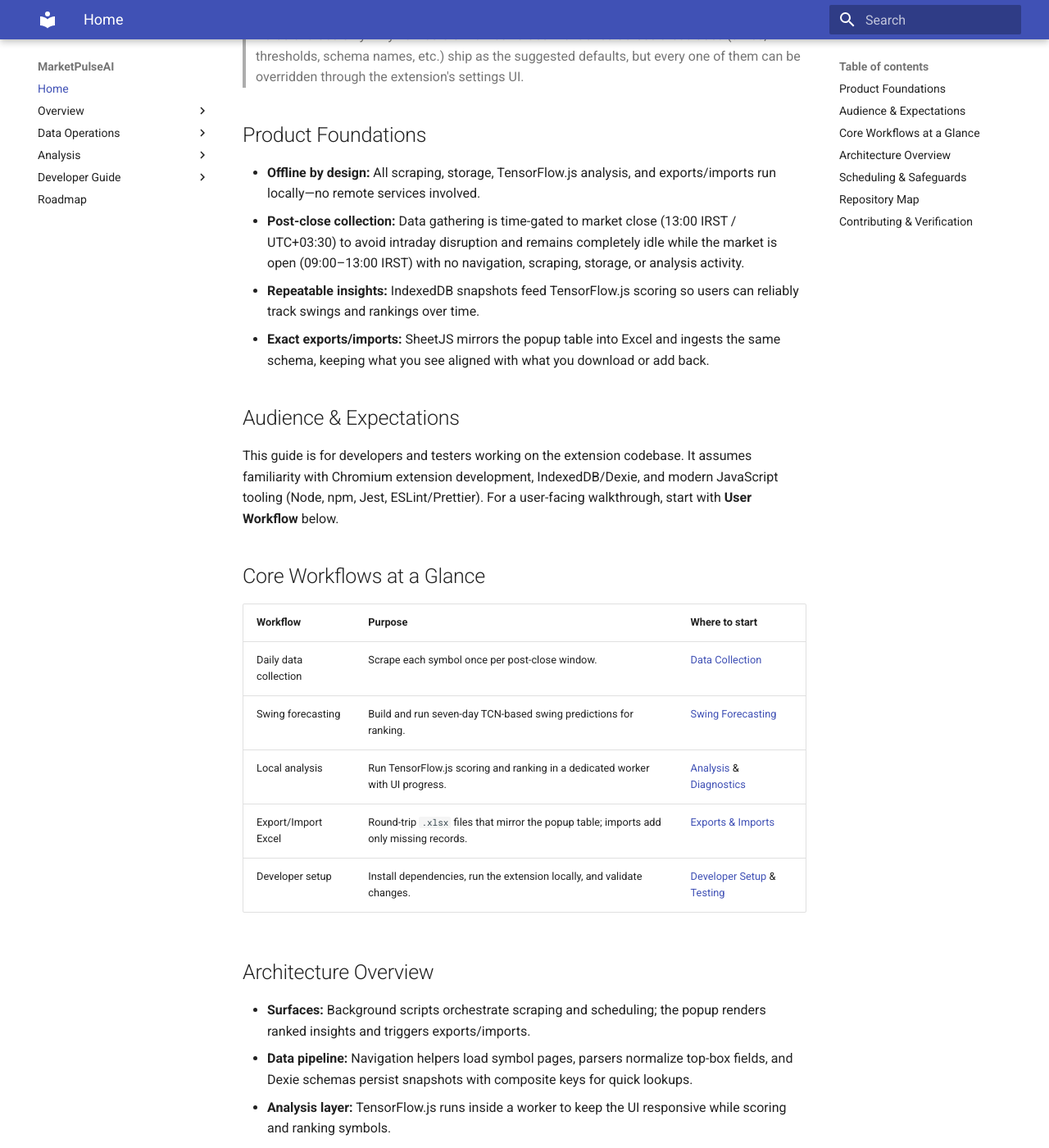
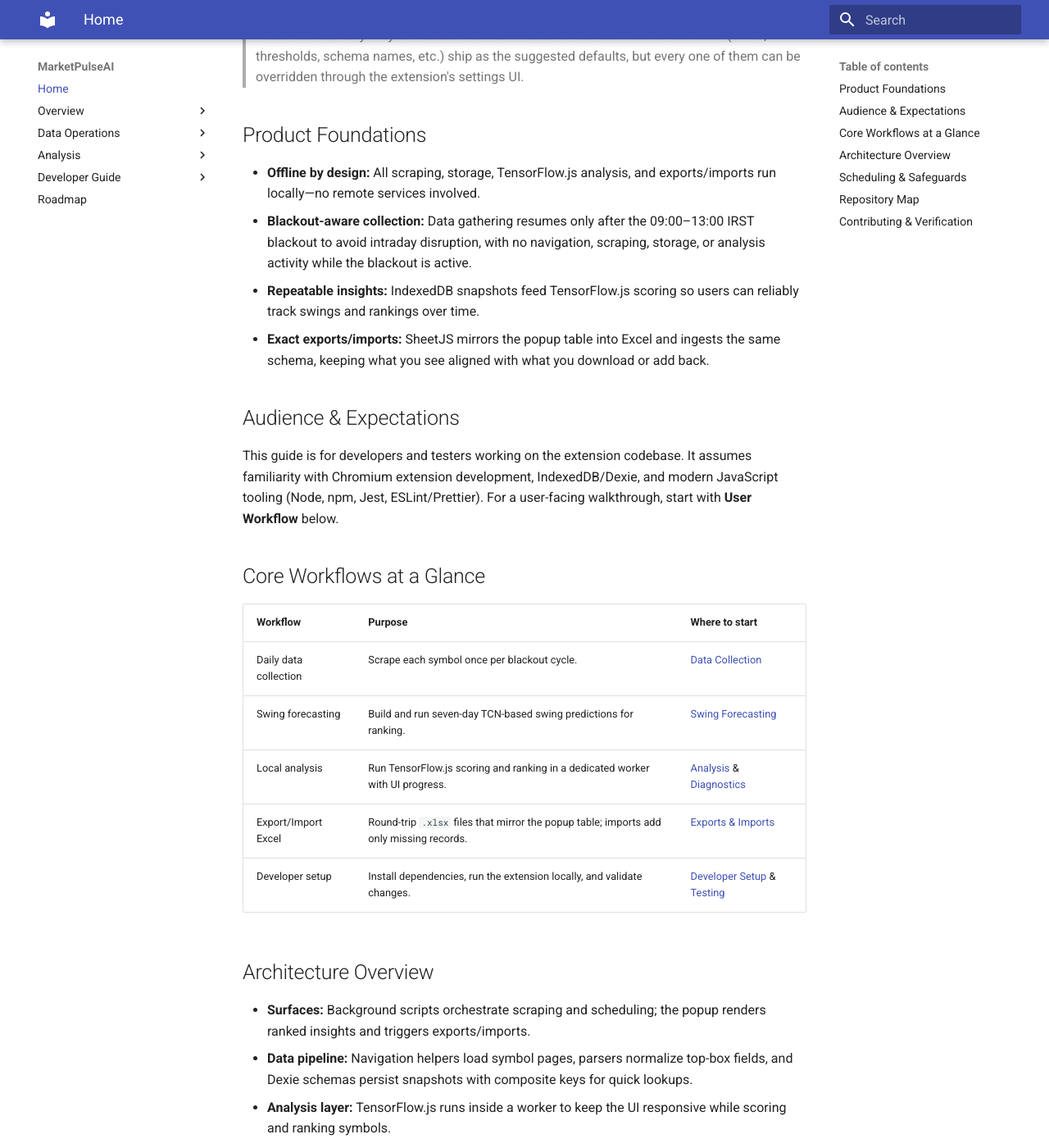
Before and after one commit to shari-ar/MarketPulseAI, an MkDocs documentation site: the page built from docs/index.md, in a window 1280 px wide and 1400 px high, scrolled down 268 px. Shown: the whole window at 82% size. Built offline with MkDocs 1.6.1 and Material for MkDocs 9.7.7, drawn with Linux system fonts in a browser that asks for light colours; some of the changed text lies outside the part shown.

Commit message:
Update docs to reflect blackout-only scheduling

```diff
--- a/docs/index.md
+++ b/docs/index.md
@@ -7,7 +7,7 @@
 ## Product Foundations
 
 - **Offline by design:** All scraping, storage, TensorFlow.js analysis, and exports/imports run locally—no remote services involved.
-- **Post-close collection:** Data gathering is time-gated to market close (13:00 IRST / UTC+03:30) to avoid intraday disruption and remains completely idle while the market is open (09:00–13:00 IRST) with no navigation, scraping, storage, or analysis activity.
+- **Blackout-aware collection:** Data gathering resumes only after the 09:00–13:00 IRST blackout to avoid intraday disruption, with no navigation, scraping, storage, or analysis activity while the blackout is active.
 - **Repeatable insights:** IndexedDB snapshots feed TensorFlow.js scoring so users can reliably track swings and rankings over time.
 - **Exact exports/imports:** SheetJS mirrors the popup table into Excel and ingests the same schema, keeping what you see aligned with what you download or add back.
 
@@ -19,7 +19,7 @@
 
 | Workflow              | Purpose                                                                                 | Where to start                                          |
 | --------------------- | --------------------------------------------------------------------------------------- | ------------------------------------------------------- |
-| Daily data collection | Scrape each symbol once per post-close window.                                          | [Data Collection](data-collection.md)                   |
+| Daily data collection | Scrape each symbol once per blackout cycle.                                             | [Data Collection](data-collection.md)                   |
 | Swing forecasting     | Build and run seven-day TCN-based swing predictions for ranking.                        | [Swing Forecasting](forecasting.md)                     |
 | Local analysis        | Run TensorFlow.js scoring and ranking in a dedicated worker with UI progress.           | [Analysis](analysis.md) & [Diagnostics](diagnostics.md) |
 | Export/Import Excel   | Round-trip `.xlsx` files that mirror the popup table; imports add only missing records. | [Exports & Imports](exports.md)                         |
@@ -36,7 +36,7 @@
 
 ## Scheduling & Safeguards
 
-- **Time gating:** Scraping begins after market close (13:00 IRST / UTC+03:30) to avoid partial intraday data, and all extension tasks are paused during market-open hours (09:00–13:00 IRST).
+- **Time gating:** Scraping begins once the 09:00–13:00 IRST blackout ends to avoid partial intraday data, and all extension tasks are paused while the blackout is active.
 - **Validation:** DOM inputs are sanitized before persistence to prevent malformed records in IndexedDB.
 - **Responsive UI:** Analysis progress is surfaced through a modal while workers handle heavy TensorFlow.js tasks.
 
```
Also changed, not shown: docs/analysis.md (+1 -1 lines), docs/scheduling.md (+2 -2 lines), docs/tooling-plan.md (+2 -2 lines).
